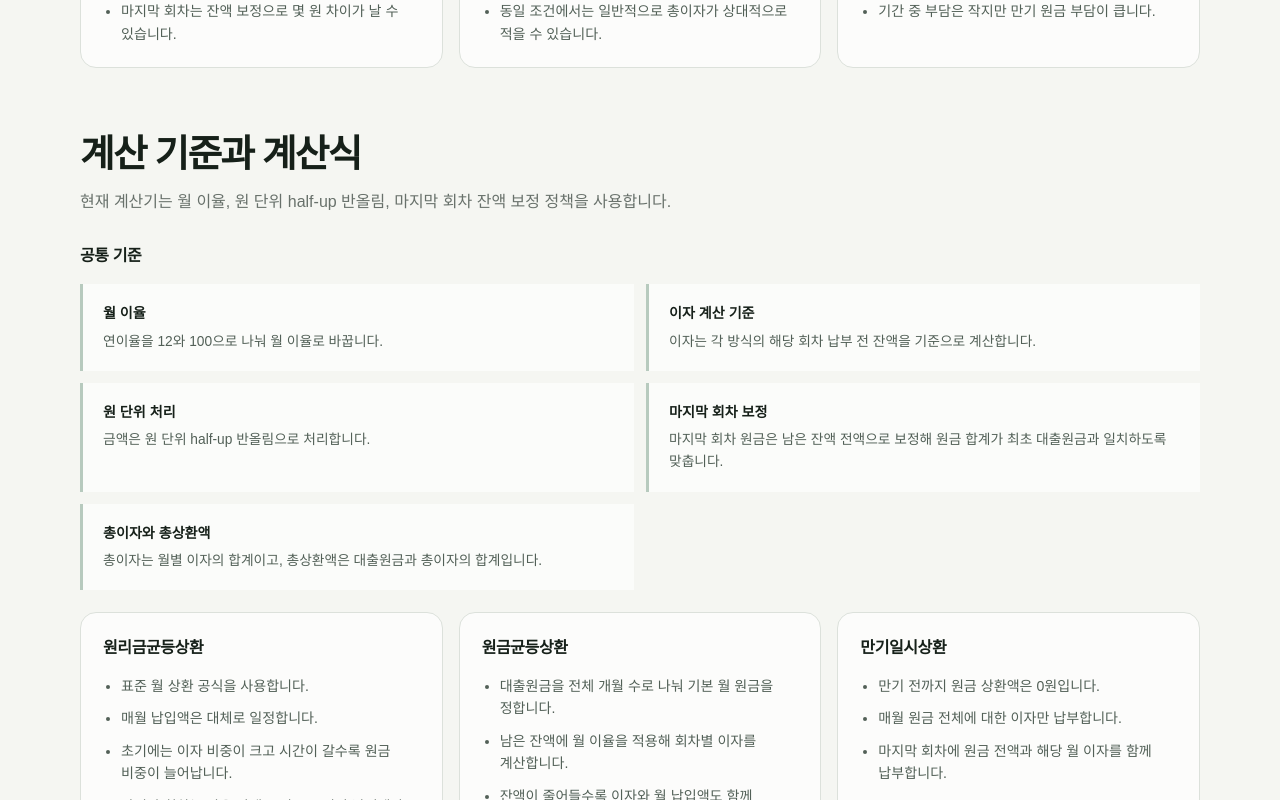
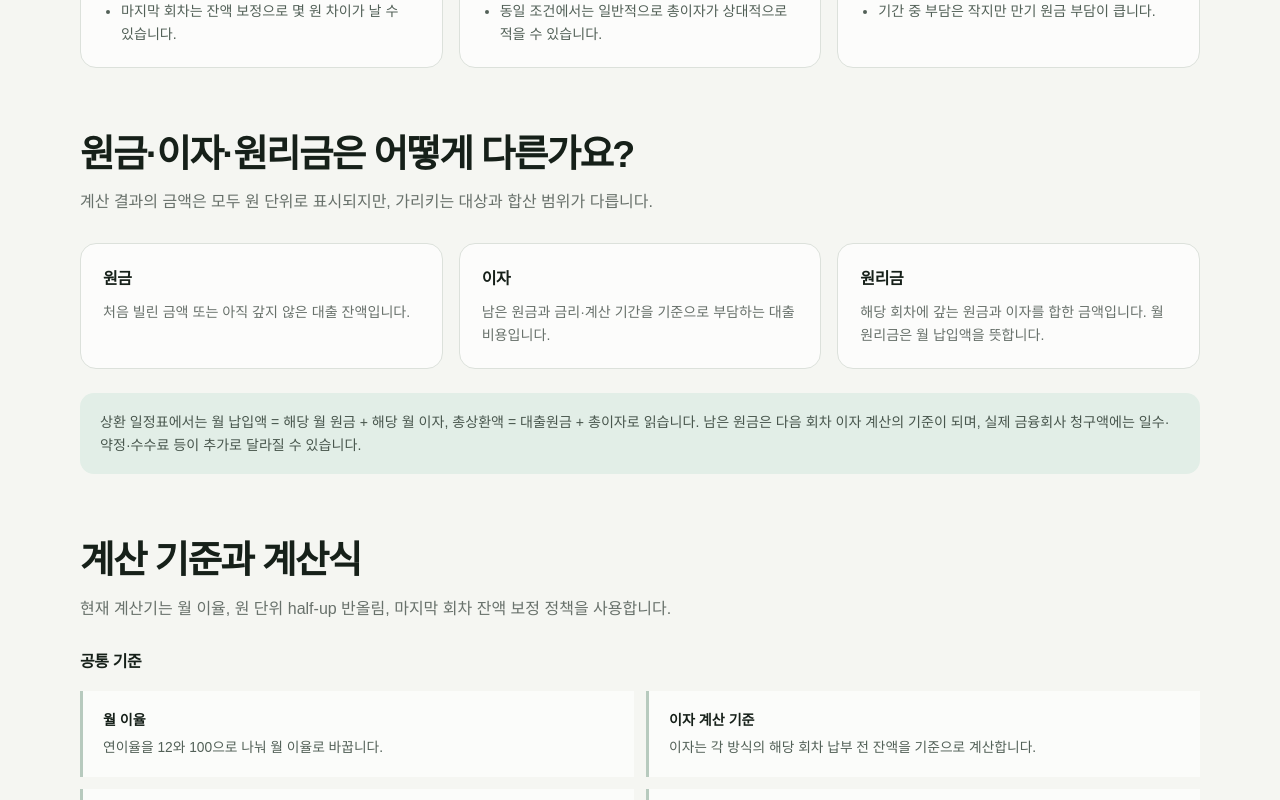
Before and after one commit to JulGi-Park/integrated-calculator, a Next.js app: page /calculators/loan in a window 1280 px wide. Shown: the part 1740-2540 px from the top of the page. Built offline with nearby package versions, Linux system fonts and the light colour scheme.

Commit message:
feat: clarify loan principal and payment methods

```diff
--- a/components/calculators/LoanInterestContent.tsx
+++ b/components/calculators/LoanInterestContent.tsx
@@ -8,6 +8,8 @@ import {
   loanInterestInterpretationNotes,
   loanInterestPolicySummary,
   loanInterestQuickComparison,
+  loanInterestResultReadingNote,
+  loanInterestTermCards,
   loanInterestSources,
 } from "./loanInterestContentData";
 import styles from "./LoanInterestContent.module.css";
@@ -69,6 +71,27 @@ export function LoanInterestContent() {
             </article>
           ))}
         </div>
+      </section>
+
+      <section className={styles.section} aria-labelledby="principal-interest-title">
+        <div className={styles.sectionHeading}>
+          <h2 id="principal-interest-title">원금·이자·원리금은 어떻게 다른가요?</h2>
+          <p>
+            계산 결과의 금액은 모두 원 단위로 표시되지만, 가리키는 대상과 합산
+            범위가 다릅니다.
+          </p>
+        </div>
+        <div className={styles.cardGrid}>
+          {loanInterestTermCards.map(({ title, description }) => (
+            <article className={styles.infoCard} key={title}>
+              <h3>{title}</h3>
+              <p>{description}</p>
+            </article>
+          ))}
+        </div>
+        <aside className={styles.note} aria-label="대출 결과 필드 읽는 방법">
+          {loanInterestResultReadingNote}
+        </aside>
       </section>
 
       <section className={styles.section} aria-labelledby="criteria-title">
--- a/components/calculators/loanInterestContentData.ts
+++ b/components/calculators/loanInterestContentData.ts
@@ -23,6 +23,11 @@ export interface LoanInterestSource {
   criterion: string;
   verifiedAt: string;
   href: string;
+}
+
+export interface LoanInterestTermCard {
+  title: string;
+  description: string;
 }
 
 const wonFormatter = new Intl.NumberFormat("ko-KR", {
@@ -83,6 +88,26 @@ export const loanInterestQuickComparison = [
     ],
   },
 ] as const;
+
+export const loanInterestTermCards = [
+  {
+    title: "원금",
+    description: "처음 빌린 금액 또는 아직 갚지 않은 대출 잔액입니다.",
+  },
+  {
+    title: "이자",
+    description:
+      "남은 원금과 금리·계산 기간을 기준으로 부담하는 대출 비용입니다.",
+  },
+  {
+    title: "원리금",
+    description:
+      "해당 회차에 갚는 원금과 이자를 합한 금액입니다. 월 원리금은 월 납입액을 뜻합니다.",
+  },
+] as const satisfies readonly LoanInterestTermCard[];
+
+export const loanInterestResultReadingNote =
+  "상환 일정표에서는 월 납입액 = 해당 월 원금 + 해당 월 이자, 총상환액 = 대출원금 + 총이자로 읽습니다. 남은 원금은 다음 회차 이자 계산의 기준이 되며, 실제 금융회사 청구액에는 일수·약정·수수료 등이 추가로 달라질 수 있습니다.";
 
 export const loanInterestCalculationCriteria = {
   common: [
@@ -282,6 +307,11 @@ export const loanInterestFaqs: LoanInterestFaq[] = [
     answer:
       "실제 금융회사는 실행일, 납부일, 월별 일수, 상품 조건, 절사·반올림 방식이 다를 수 있습니다. 이 계산 결과는 입력값과 현재 계산 정책에 따른 예상치입니다.",
   },
+  {
+    question: "원리금과 원금·이자는 어떻게 다른가요?",
+    answer:
+      "원금은 빌린 금액 또는 남은 대출 잔액이고, 이자는 그 잔액과 금리·계산 기간을 기준으로 부담하는 비용입니다. 원리금은 해당 회차에 갚는 원금과 이자를 합한 금액이므로 월 원리금(월 납입액)과 총이자는 서로 다른 값입니다.",
+  },
 ];
 
 export const loanInterestSources: LoanInterestSource[] = [
```
Also changed, not shown: 1 other file (tests, documents, lock files or other folders).
